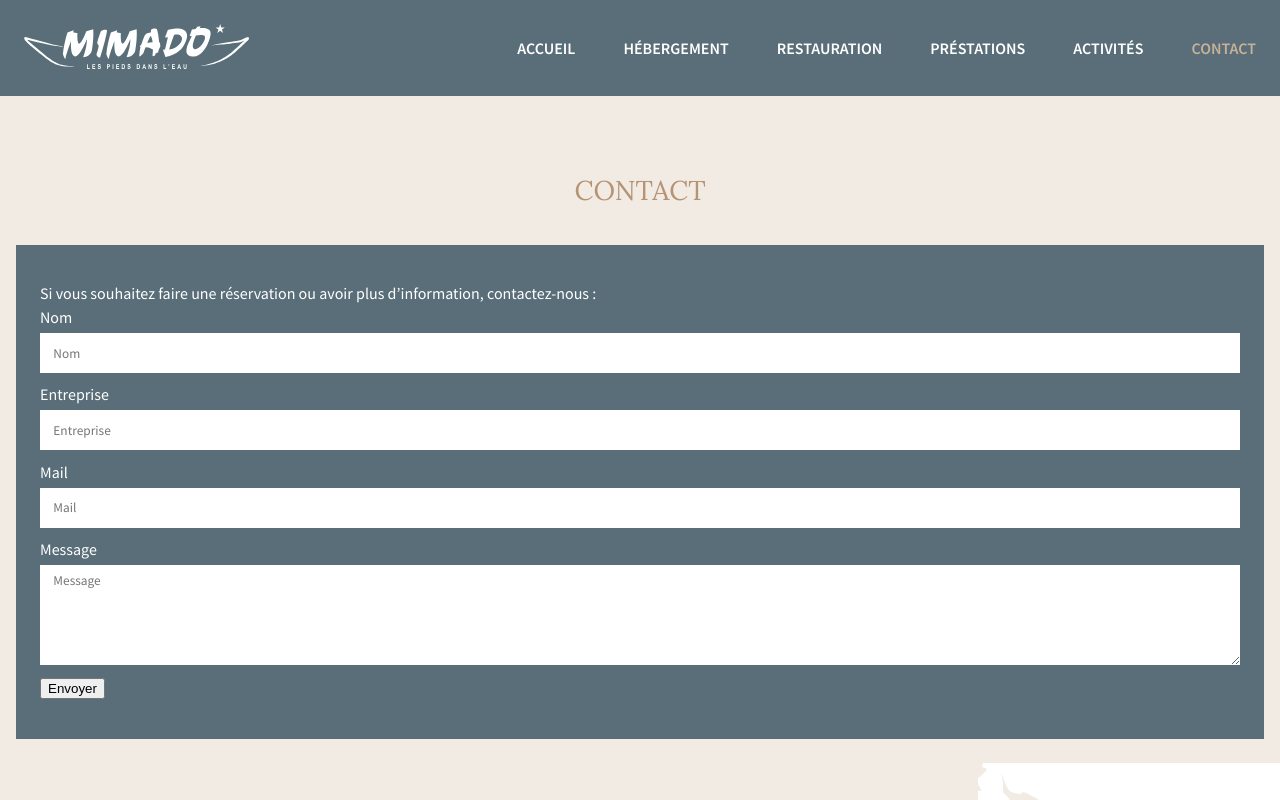
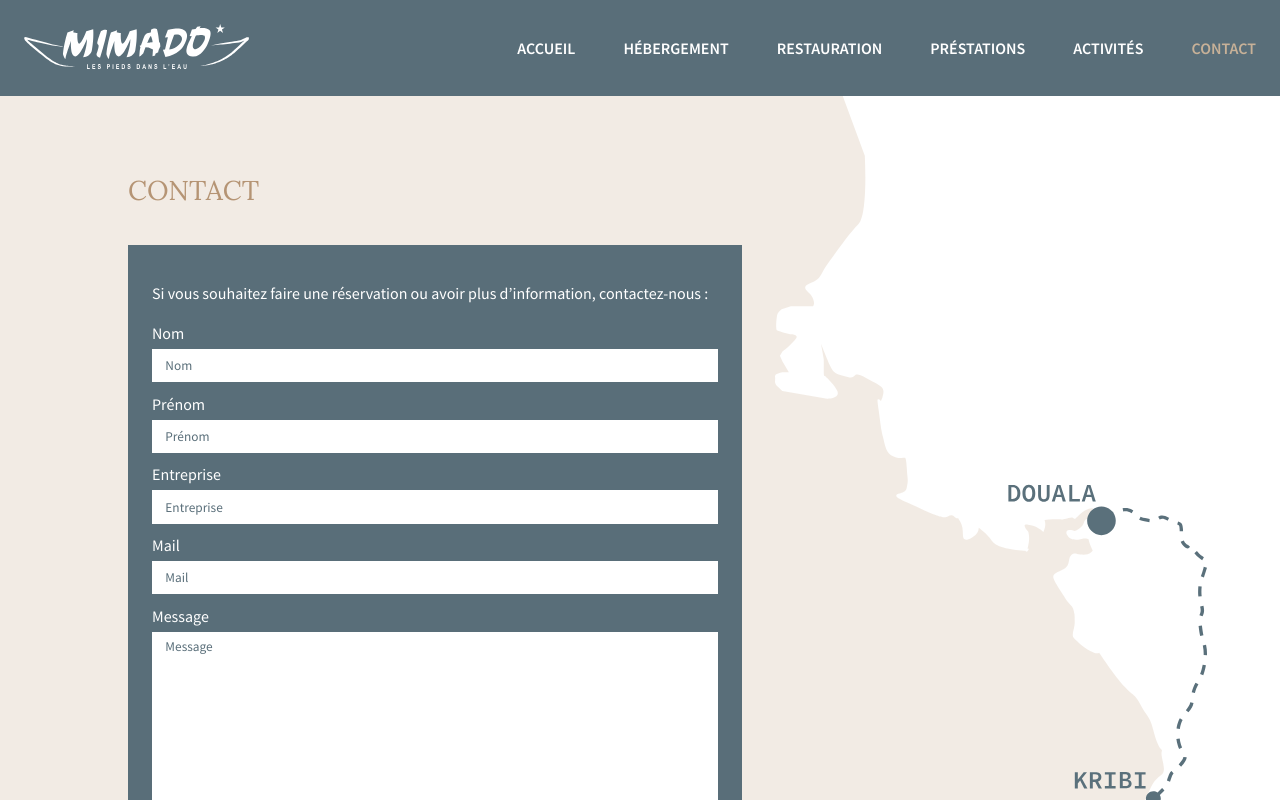
Before and after one commit to MarcChayer/hotel-Mimado, a React app: page /contact in a window 1280 px wide. Shown: the top 800 px of the page. Built offline with nearby package versions, Linux system fonts and the light colour scheme; a web font is replaced by a local one.

Commit message:
FEAT contact component mobile and desktop ok

```diff
--- a/src/components/Contact/contact.scss
+++ b/src/components/Contact/contact.scss
@@ -5,19 +5,6 @@
   flex-direction: column;
   height: 100%;
   background-color: vars.$secondary-color-light;
-  .groupMapCameroun {
-    overflow: hidden;
-    width: 100%;
-    height: 50vh;
-    position: relative;
-    .mapCameroun {
-      position: absolute;
-      right: 0;
-      bottom: 0;
-      // width: 15em;
-      height: 135%;
-    }
-  }
   .titleContact {
     font-family: 'Lora-Regular';
     text-transform: uppercase;
@@ -27,41 +14,130 @@
     padding-top: 3em;
     margin-bottom: 1.5em;
   }
+  .containerContact{
+    .groupMapCameroun {
+      overflow: hidden;
+      width: 100%;
+      height: 60vh;
+      position: relative;
+      .mapCamerounGradient {
+        position: absolute;
+        z-index: 1;
+        background: linear-gradient(vars.$secondary-color-light, #f2ebe400);
+        width: 100%;
+        height: 60px;
+      }
+      .mapCamerounGradientBottom {
+        position: absolute;
+        bottom: 0;
+        background: linear-gradient(#f2ebe400, vars.$secondary-color-light);
+        width: 100%;
+        height: 80px;
+      }
+      .mapCameroun {
+        position: absolute;
+        right: 0;
+        bottom: 0;
+        height: 135%;
+      }
+    }
     .formContainer {
       display: flex;
       flex-direction: column;
       background-color: vars.$primary-color;
-    margin: 0 1em 1.5em 1em;
       padding: 2.5em 1.5em;
+      z-index: 5;
       .formTextContainer {
         font-family: 'SourceSansPro-Regular';
         // font-size: 1rem;
         color: white;
-      margin-bottom: .5em;
+        margin-bottom: 1.5em;
       }
       .form {
         display: flex;
         flex-direction: column;
+        align-items: center;
         .formLabel {
           font-family: 'SourceSansPro-Regular';
           color: white;
           margin-bottom: .5em;
+          text-align: left;
+          width: 100%;
         }
         .formInput {
           font-family: 'SourceSansPro-Regular';
-        height: 3em;
+          color: vars.$primary-color;
+          height: 2.5em;
+          width: 100%;
           padding: .5em 1em;
           margin-bottom: 1em;
           border: none;
+          &::placeholder {
+            color: vars.$primary-color;
+          }
         }
         textarea {
-        min-height: 100px;
-        max-height: 250px;
+          min-height: 180px;
+          max-height: 450px;
           min-width: 100%;
           max-width: 100%;
           border: none;
-
+          color: vars.$primary-color;
+          &::placeholder {
+            color: vars.$primary-color;
+          }
+        }
+        .formSubmit {
+          font-family: 'SourceSansPro-Bold';
+          background-color: vars.$secondary-color-dark;
+          color: white;
+          border: none;
+          height: 40px;
+          width: 100px;
         }
       }
     }
   }
+}
+
+@media screen and (min-width:850px) {
+  .contact {
+    display: flex;
+    flex-direction: column;
+    align-items: center;
+    height: 100%;
+    background-color: vars.$secondary-color-light;
+    position: relative;
+    z-index: 1;
+    .titleContact {
+      text-align: left;
+      width: 80%;
+    }
+    .containerContact{
+      width: 80%;
+      .groupMapCameroun {
+        overflow: hidden;
+        top: 0;
+        right: 0;
+        width: 100%;
+        height: 100%;
+        position: absolute;
+        z-index: -1;
+        .mapCamerounGradient {
+          display: none;
+        }
+        .mapCamerounGradientBottom {
+          display: none;
+        }
+        .mapCameroun {
+          position: absolute;
+          height: 100%;
+        }
+      }
+      .formContainer {
+        width: 60%;
+        margin-bottom: 5em;
+      }
+    }
+  }
+}
--- a/src/components/Contact/index.js
+++ b/src/components/Contact/index.js
@@ -10,6 +10,7 @@ import './contact.scss';
 const Contact = () => (
   <div className="contact">
     <h1 className="titleContact">contact</h1>
+    <section className="containerContact">
       <div className="formContainer">
         <p className="formTextContainer">Si vous souhaitez faire une réservation ou avoir plus d’information, contactez-nous :</p>
         <form action="" className="form">
@@ -17,6 +18,10 @@ const Contact = () => (
               Nom
             </label>
             <input type="text" name="Nom" placeholder="Nom" className="formInput" autoComplete="off"/>
+            <label className="formLabel">
+              Prénom
+            </label>
+            <input type="text" name="Prénom" placeholder="Prénom" className="formInput" autoComplete="off"/>
             <label className="formLabel">
               Entreprise
             </label>
@@ -27,16 +32,19 @@ const Contact = () => (
             <input type="email" name="email" placeholder="Mail" className="formInput" autoComplete="off"/>
           <label className="formLabel">
             Message
-        </label>
+          </label   >
           <textarea type="text" name="" placeholder="Message" className="formInput" autoComplete="off" />
           <div>
-            <button>Envoyer</button>
+            <button className="formSubmit">Envoyez</button>
           </div>
         </form>
       </div>
       <div className="groupMapCameroun">
+        <div className="mapCamerounGradient"></div>
         <img className="mapCameroun" src={map} alt="illustration représentant le cameroun."/>
+        <div className="mapCamerounGradientBottom"></div>
       </div>
+    </section>
   </div>
 );
 
--- a/src/components/Footer/footer.scss
+++ b/src/components/Footer/footer.scss
@@ -18,6 +18,7 @@
       background-color: vars.$secondary-color-dark;
       right : 25px;
       top: -25px;
+      z-index: 2;
       img {
         width: 30px;
       }
```
Also changed, not shown: src/assets/images/camerounMap.svg. Lines whose indentation alone changed are shown as unchanged.
